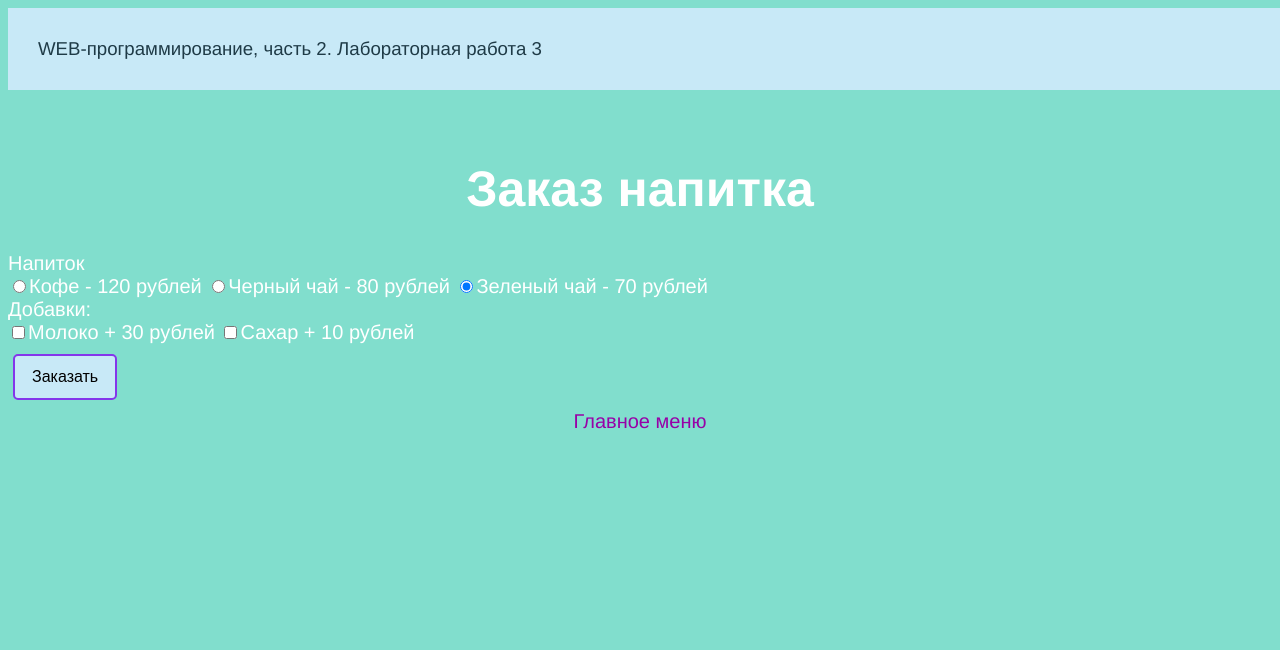
After one commit to Daryash-24/New-labki, a Flask app: page /lab3/order in a window 1280 px wide; the page is wider, and only the part inside the window is pictured. The commit adds this page. Shown: the top 650 px of that part. Run offline with Flask 3, Linux system fonts and the light colour scheme.

Commit message:
Заказ напитка

```diff
--- a/lab3.py
+++ b/lab3.py
@@ -1,4 +1,4 @@
-from flask import Blueprint, template_rendered, render_template, request, make_response, redirect
+from flask import Blueprint, template_rendered, render_template, request, make_response, redirect, session
 lab3 = Blueprint('lab3', __name__)
 
 @lab3.route('/lab3/')
@@ -39,3 +39,32 @@ def form1():
 
     sex = request.args.get('sex')
     return render_template('lab3/form1.html', user=user, age=age, sex=sex, errors=errors)
+
+
+@lab3.route('/lab3/order')
+def order():
+    return render_template ('lab3/order.html')
+
+
+@lab3.route('/lab3/pay')
+def pay():
+    price = 0
+    drink = request.args.get('drink')
+    if drink == 'coffe':
+        price = 120
+    elif drink == 'black-tea':
+        price = 80
+    else:
+        price = 70
+
+    if request.args.get('milk') == 'on':
+        price += 30
+    if request.args.get('sugar') == 'on':
+        price += 10
+
+    return render_template ('lab3/pay.html', price=price)
+
+@lab3.route('/lab3/success')
+def success():
+    price = request.args.get('price', 0)
+    return render_template ('lab3/success.html', price=price)
--- a/static/important.css
+++ b/static/important.css
@@ -26,7 +26,23 @@ header {
     font-size: 14pt
 }
 
-
+button{
+    margin: 5px;
+    margin-top: 10px;
+    margin-bottom: 10px;
+    font-size: 16px;
+    background-color: #c8e9f7;
+    border: 2px solid  #8436eb;
+    border-radius: 5px;
+    padding: 12px 17px;
+    -webkit-transition-duration: 0.4s;
+    transition-duration: 0.4s;
+}
+button:hover{
+    background-color:  #8436eb;
+    color: white;
+    transform: scale(1.1)
+}
 
 h1{
     text-align: center;
--- a/templates/lab3/lab3.html
+++ b/templates/lab3/lab3.html
@@ -12,6 +12,7 @@
         <li><a href="/lab3/cookie">Куки</a></li>
         <li><a href="/lab3/del_cookie">Очистить куки</a></li>
         <li><a href="/lab3/form1">Форма</a></li>
+        <li><a href="/lab3/order">Заказ напитка</a></li>
     </ol>
 
 {% endblock %}
--- /dev/null
+++ b/templates/lab3/order.html
@@ -0,0 +1,38 @@
+{% extends "base.html" %}
+
+{% block lab %} Лабораторная работа 3 {% endblock %}
+
+{% block main %}
+    <h1>Заказ напитка</h1>
+    <form action="/lab3/pay">
+
+        <div>Напиток</div>
+        <label>
+            <input type="radio" name="drink" value="coffe" checked>Кофе - 120 рублей
+        </label>
+
+        <label>
+            <input type="radio" name="drink" value="black-tea" checked>Черный чай - 80 рублей
+        </label>
+
+        <label>
+            <input type="radio" name="drink" value="green-tea" checked>Зеленый чай - 70 рублей
+        </label>
+
+        <div>Добавки:</div>
+        <label>
+            <input type="checkbox" name="milk">Молоко + 30 рублей
+        </label>
+
+        <label>
+            <input type="checkbox" name="sugar">Сахар + 10 рублей
+        </label>
+
+        <div>
+            <button type="submit">Заказать</button>
+        </div>
+
+    </form>
+
+
+{% endblock %}
```
Also changed, not shown: templates/lab3/pay.html (added, +36 -0 lines), templates/lab3/success.html (added, +16 -0 lines).
